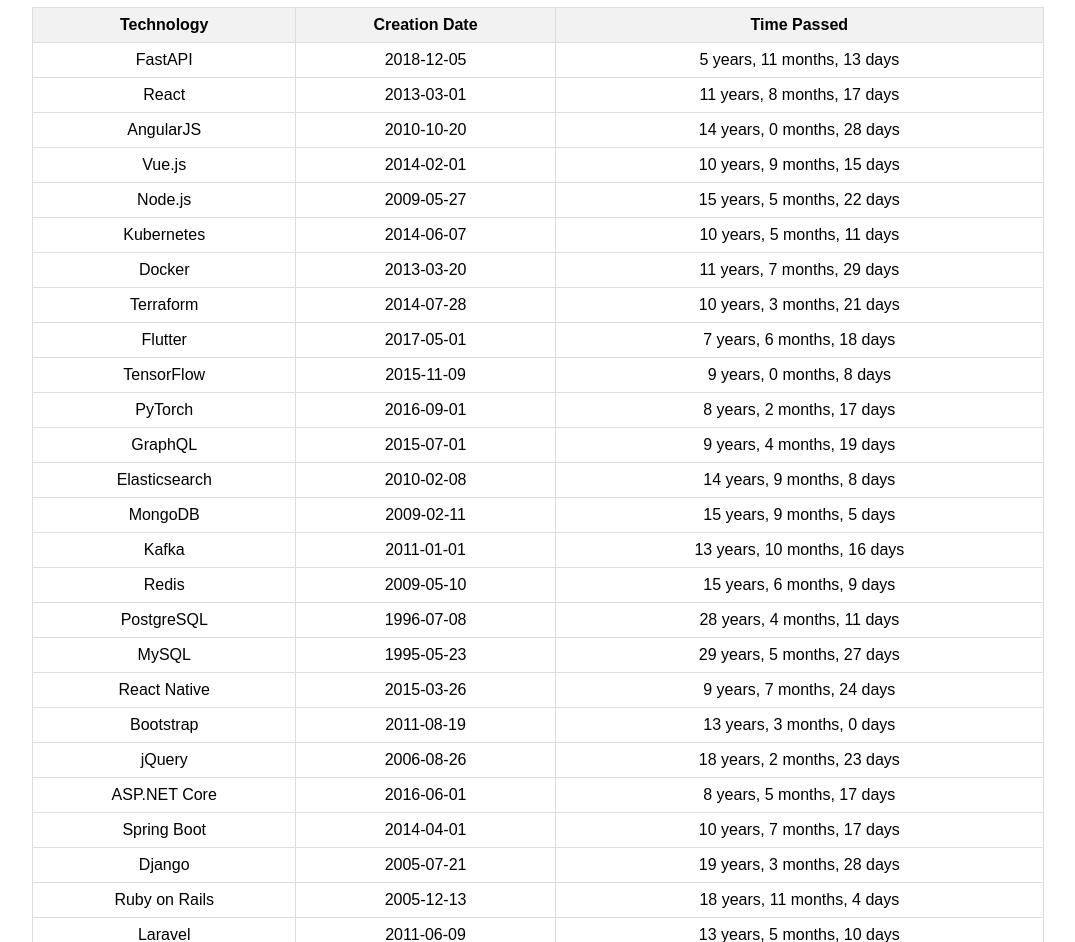
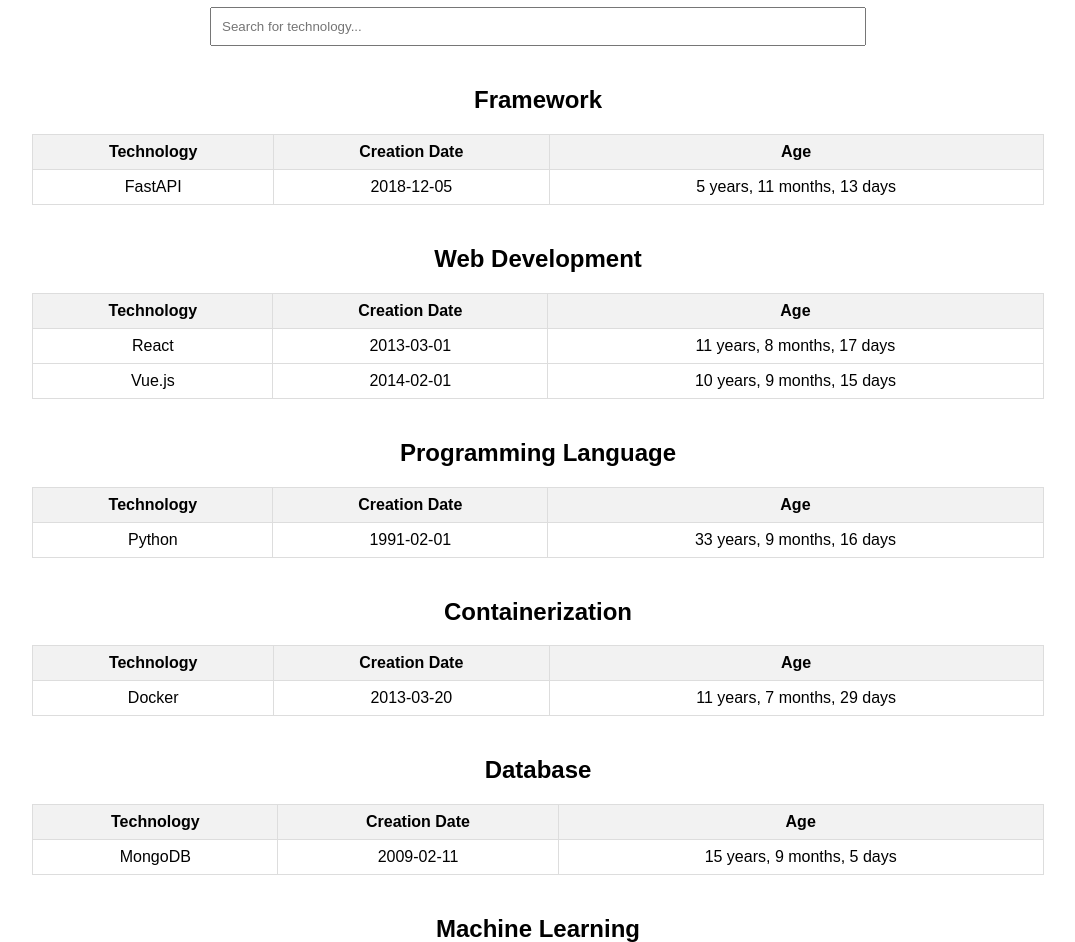
Before and after one commit to Lanskask/technologies_times, a plain HTML site: page index.html in a window 1280 px wide. Shown: the part 73-1015 px from the top of the page, without its empty margins (102-1177 px from the left). Drawn offline with Linux system fonts and the light colour scheme.

Commit message:
groups w/o category column

```diff
--- a/index.html
+++ b/index.html
@@ -3,21 +3,28 @@
 <head>
   <meta charset="UTF-8">
   <meta name="viewport" content="width=device-width, initial-scale=1.0">
-  <title>Popular Technologies Timeline</title>
+  <title>Technology Age Tracker</title>
   <style>
     body {
       font-family: Arial, sans-serif;
       text-align: center;
       margin-top: 20px;
     }
+    input[type="text"] {
+      width: 50%;
+      padding: 10px;
+      margin-bottom: 20px;
+    }
     table {
+      margin: 0 auto;
+      border-collapse: collapse;
       width: 80%;
-      margin: auto;
-      border-collapse: collapse;
+      margin-bottom: 40px;
     }
     th, td {
       border: 1px solid #ddd;
       padding: 8px;
+      text-align: center;
     }
     th {
       background-color: #f2f2f2;
@@ -25,75 +32,24 @@
   </style>
 </head>
 <body>
-<h1>Popular Technologies Timeline</h1>
-<table>
-  <thead>
-  <tr>
-    <th>Technology</th>
-    <th>Creation Date</th>
-    <th>Time Passed</th>
-  </tr>
-  </thead>
-  <tbody id="tech-list">
-  <!-- Content will be filled dynamically -->
-  </tbody>
-</table>
+<h1>Technology Age Tracker</h1>
+<input type="text" id="search" placeholder="Search for technology..." onkeyup="searchTech()">
+
+<div id="content"></div>
 
 <script>
   const technologies = [
-    { name: "FastAPI", date: "2018-12-05", category: "framework" },
-    { name: "React", date: "2013-03-01" },
-    { name: "AngularJS", date: "2010-10-20" },
-    { name: "Vue.js", date: "2014-02-01" },
-    { name: "Node.js", date: "2009-05-27" },
-    { name: "Kubernetes", date: "2014-06-07" },
-    { name: "Docker", date: "2013-03-20" },
-    { name: "Terraform", date: "2014-07-28" },
-    { name: "Flutter", date: "2017-05-01" },
-    { name: "TensorFlow", date: "2015-11-09" },
-    { name: "PyTorch", date: "2016-09-01" },
-    { name: "GraphQL", date: "2015-07-01" },
-    { name: "Elasticsearch", date: "2010-02-08" },
-    { name: "MongoDB", date: "2009-02-11" },
-    { name: "Kafka", date: "2011-01-01" },
-    { name: "Redis", date: "2009-05-10" },
-    { name: "PostgreSQL", date: "1996-07-08" },
-    { name: "MySQL", date: "1995-05-23" },
-    { name: "React Native", date: "2015-03-26" },
-    { name: "Bootstrap", date: "2011-08-19" },
-    { name: "jQuery", date: "2006-08-26" },
-    { name: "ASP.NET Core", date: "2016-06-01" },
-    { name: "Spring Boot", date: "2014-04-01" },
-    { name: "Django", date: "2005-07-21" },
-    { name: "Ruby on Rails", date: "2005-12-13" },
-    { name: "Laravel", date: "2011-06-09" },
-    { name: "Go (Golang)", date: "2012-03-10" },
-    { name: "Rust", date: "2010-05-15" },
-    { name: "Swift", date: "2014-06-02" },
-    { name: "TypeScript", date: "2012-10-01" },
-    { name: "Git", date: "2005-04-07" },
-    { name: "Jenkins", date: "2004-02-01" },
-    { name: "Ansible", date: "2012-02-20" },
-    { name: "Chef", date: "2009-01-01" },
-    { name: "Puppet", date: "2005-06-01" },
-    { name: "Prometheus", date: "2012-07-19" },
-    { name: "Zabbix", date: "2001-04-07" },
-    { name: "Nagios", date: "2002-03-01" },
-    { name: "Elixir", date: "2011-01-01" },
-    { name: "R", date: "1993-08-01" },
-    { name: "Hadoop", date: "2006-04-01" },
-    { name: "Apache Spark", date: "2014-05-01" },
-    { name: "Flink", date: "2014-04-01" },
-    { name: "Cassandra", date: "2008-07-01" },
-    { name: "Nginx", date: "2004-10-04" },
-    { name: "Ionic", date: "2013-11-01" },
-    { name: "Cordova", date: "2012-07-01" },
-    { name: "Redux", date: "2015-06-01" },
-    { name: "Next.js", date: "2016-10-01" },
-    { name: "Svelte", date: "2016-11-01" }
+    { name: "FastAPI", date: "2018-12-05", category: "Framework" },
+    { name: "React", date: "2013-03-01", category: "Web Development" },
+    { name: "Python", date: "1991-02-01", category: "Programming Language" },
+    { name: "Docker", date: "2013-03-20", category: "Containerization" },
+    { name: "MongoDB", date: "2009-02-11", category: "Database" },
+    { name: "TensorFlow", date: "2015-11-09", category: "Machine Learning" },
+    { name: "Vue.js", date: "2014-02-01", category: "Web Development" },
+    { name: "Kubernetes", date: "2014-06-07", category: "DevOps" },
   ];
 
-  function calculateTimePassed(creationDate) {
+  function calculateAge(creationDate) {
     const creation = new Date(creationDate);
     const now = new Date();
     const diff = new Date(now - creation);
@@ -103,24 +59,69 @@
     return `${years} years, ${months} months, ${days} days`;
   }
 
-  function updateTechnologies() {
-    const tbody = document.getElementById("tech-list");
-    tbody.innerHTML = "";
-    technologies.forEach(tech => {
-      const timePassed = calculateTimePassed(tech.date);
-      const row = `
-          <tr>
-            <td>${tech.name}</td>
-            <td>${tech.date}</td>
-            <td>${timePassed}</td>
-          </tr>
+  function groupTechnologiesByCategory(techList) {
+    return techList.reduce((groups, tech) => {
+      const category = tech.category;
+      if (!groups[category]) {
+        groups[category] = [];
+      }
+      groups[category].push(tech);
+      return groups;
+    }, {});
+  }
+
+  function createTechTables() {
+    const contentDiv = document.getElementById('content');
+    const groupedTechnologies = groupTechnologiesByCategory(technologies);
+    contentDiv.innerHTML = '';
+
+    Object.keys(groupedTechnologies).forEach(category => {
+      const categoryHeading = document.createElement('h2');
+      categoryHeading.textContent = category;
+      contentDiv.appendChild(categoryHeading);
+
+      const table = document.createElement('table');
+      table.innerHTML = `
+          <thead>
+            <tr>
+              <th>Technology</th>
+              <th>Creation Date</th>
+              <th>Age</th>
+            </tr>
+          </thead>
+          <tbody>
+            ${groupedTechnologies[category].map(tech => `
+              <tr>
+                <td>${tech.name}</td>
+                <td>${tech.date}</td>
+                <td>${calculateAge(tech.date)}</td>
+              </tr>
+            `).join('')}
+          </tbody>
         `;
-      tbody.innerHTML += row;
+      contentDiv.appendChild(table);
     });
   }
 
-  setInterval(updateTechnologies, 1000);
-  updateTechnologies();
+  function updateAges() {
+    createTechTables();
+  }
+
+  function searchTech() {
+    const filter = document.getElementById('search').value.toLowerCase();
+    const rows = document.querySelectorAll('#content table tbody tr');
+    rows.forEach(row => {
+      const techName = row.cells[0].textContent.toLowerCase();
+      if (techName.includes(filter)) {
+        row.style.display = '';
+      } else {
+        row.style.display = 'none';
+      }
+    });
+  }
+
+  createTechTables();
+  setInterval(updateAges, 1000 * 60); // Update every minute
 </script>
 </body>
 </html>
```
